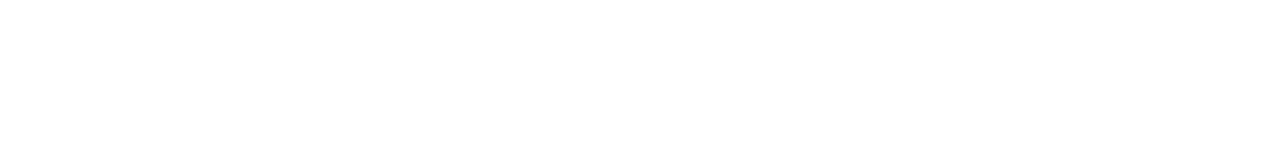
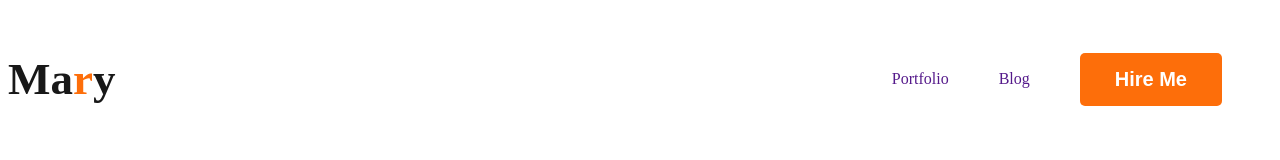
Before and after one commit to sabila111/web-developer-portfolio, a plain HTML site: page index.html in a window 1280 px wide. Drawn offline with Linux system fonts and the light colour scheme.

Commit message:
added nav

```diff
--- a/index.html
+++ b/index.html
@@ -4,10 +4,21 @@
     <meta charset="UTF-8">
     <meta name="viewport" content="width=device-width, initial-scale=1.0">
     <title>web developer portfolio</title>
+    <link rel="preconnect" href="https://fonts.googleapis.com">
+<link rel="preconnect" href="https://fonts.gstatic.com" crossorigin>
+<link href="https://fonts.googleapis.com/css2?family=Open+Sans:ital,wght@0,400;0,700;0,800;1,400;1,500&display=swap" rel="stylesheet">
+    <link rel="stylesheet" href="styles/portfolio.css">
 </head>
 <body>
     <header>
-
+          <nav>
+            <h3 class="heading">Ma<span class="clr">r</span>y</h3>
+            <ul>
+                <li><a href="">Portfolio</a></li>
+                <li><a href="">Blog</a></li>
+                <li><button class="btn">Hire Me</button></li>
+            </ul>
+          </nav>
     </header>
     <main>
 
--- /dev/null
+++ b/styles/portfolio.css
@@ -0,0 +1,35 @@
+.heading{
+    color: #181818;
+font-size: 45px;
+font-weight: 800;
+}
+.clr{
+    color: #FD6E0A;
+}
+nav{
+    display: flex;
+    justify-content: space-between;
+    align-items: center;
+}
+nav > ul{
+    display: flex;
+    align-items: center;
+}
+ul li{
+    list-style: none;
+    margin-right: 50px;
+    text-decoration: none;
+}
+nav a{
+    text-decoration: none;
+
+}
+.btn{
+    font-size: 20px;
+    color: white;
+font-weight: 700;
+border-radius: 5px;
+background: #FD6E0A;
+padding: 15px 35px;
+border: 0;
+}
```
